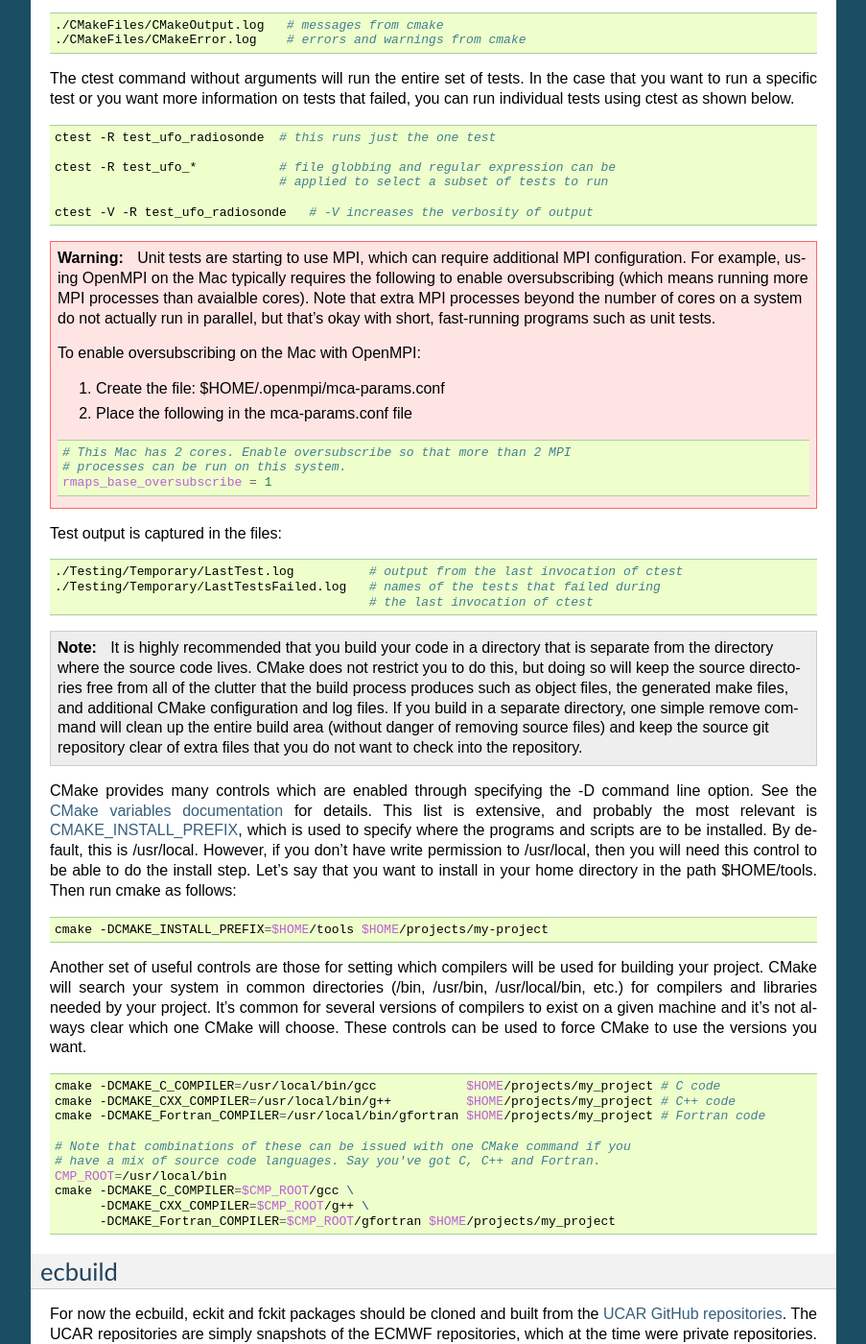
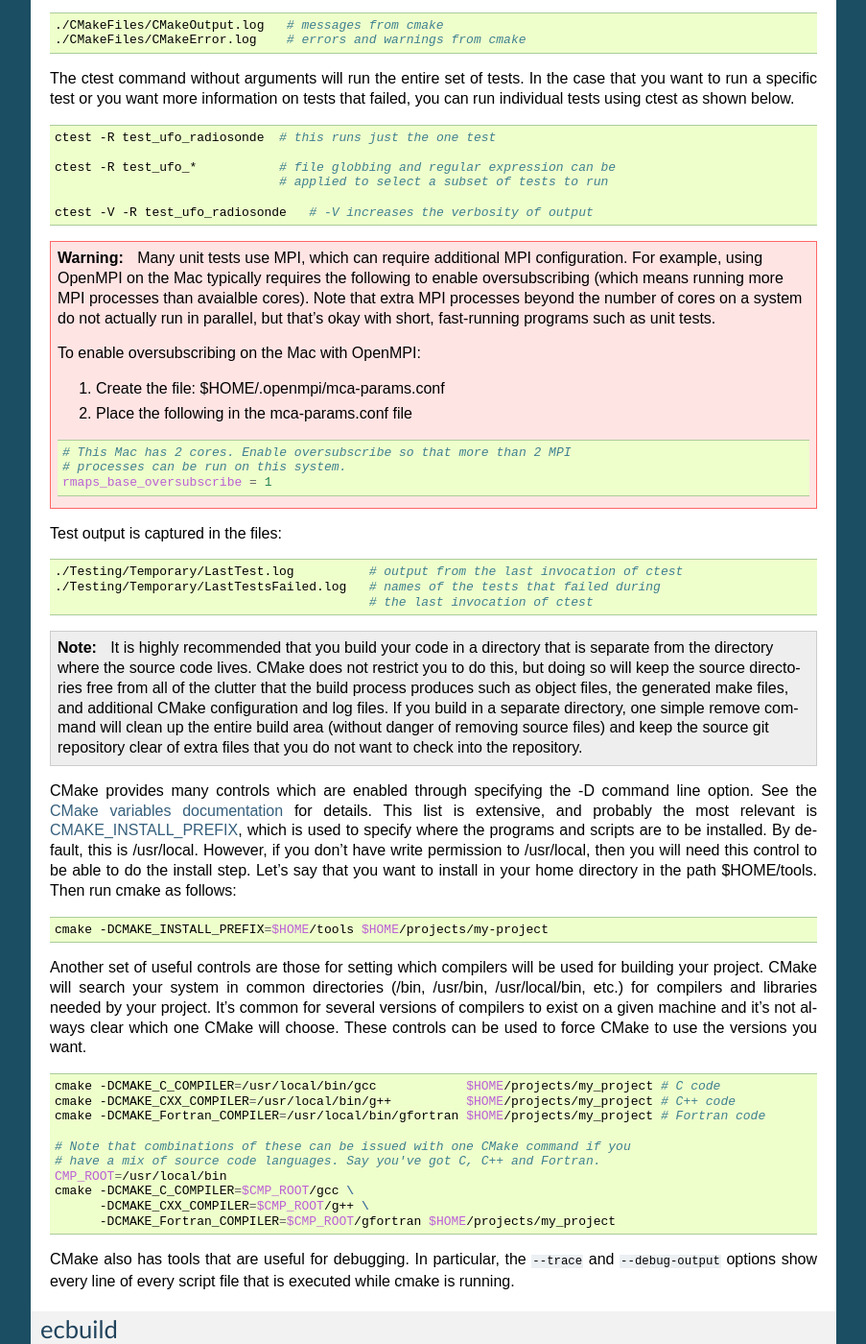
Before and after one commit to JCSDA/jedi-docs, a Sphinx documentation site: the page built from docs/developer/developer_tools/cmake.rst, in a window 1280 px wide and 1400 px high, scrolled down 1336 px. Shown: the whole window at 96% size, without its empty margins (198-1101 px from the left). Built offline with Sphinx 7.4.7, drawn with Linux system fonts in a browser that asks for light colours; some of the changed text lies outside the part shown.

Commit message:
Added --trace tips to cmake page

```diff
--- a/docs/developer/developer_tools/cmake.rst
+++ b/docs/developer/developer_tools/cmake.rst
@@ -53,6 +53,8 @@
 
 For Windows and Linux systems, see the `CMake downloads website <https://cmake.org/download/>`_
 for packages and instructions.
+
+.. _using-cmake:
 
 Using CMake and CTest
 ^^^^^^^^^^^^^^^^^^^^^
@@ -112,7 +114,7 @@
     ctest -V -R test_ufo_radiosonde   # -V increases the verbosity of output
 
 .. warning::
-  Unit tests are starting to use MPI, which can require additional MPI configuration.
+  Many unit tests use MPI, which can require additional MPI configuration.
   For example, using OpenMPI on the Mac typically requires the following to enable
   oversubscribing (which means running more MPI processes than avaialble cores).
   Note that extra MPI processes beyond the number of cores on a system do not actually run
@@ -185,6 +187,8 @@
     cmake -DCMAKE_C_COMPILER=$CMP_ROOT/gcc \
           -DCMAKE_CXX_COMPILER=$CMP_ROOT/g++ \
           -DCMAKE_Fortran_COMPILER=$CMP_ROOT/gfortran $HOME/projects/my_project
+
+CMake also has tools that are useful for debugging.  In particular,  the :code:`--trace` and :code:`--debug-output` options show every line of every script file that is executed while cmake is running.
 
 
 ecbuild
@@ -477,6 +481,15 @@
 
     >>
 
+
+For examples on how to use ecbuild to compile JEDI bundles, see :doc:`Building and Compiling JEDI <../building_and_testing/building_jedi>` (Step 3).
+
+You can pass cmake command line options to cmake with ecbuild by proceeding them with two dashes :code:`--`.  For example, to use the cmake :code:`--trace` option mentioned :ref:`above <using-cmake>` (useful for debugging), you can enter:
+
+.. code:: bash
+
+    ecbuild -- --trace <path_to_bundle>  # example that adds the --trace option to the cmake call
+
 It is recommended to choose one of the JEDI repositories and look through all of the
 CMakeLists.txt files.
 This will help you get oriented in how these files are used to piece together the build,
```
